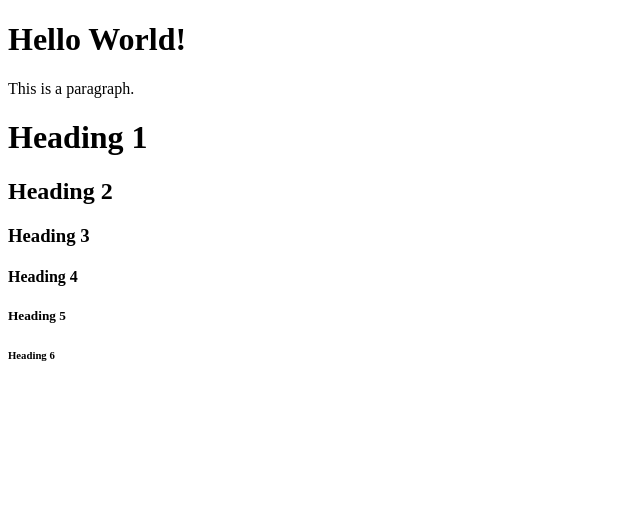
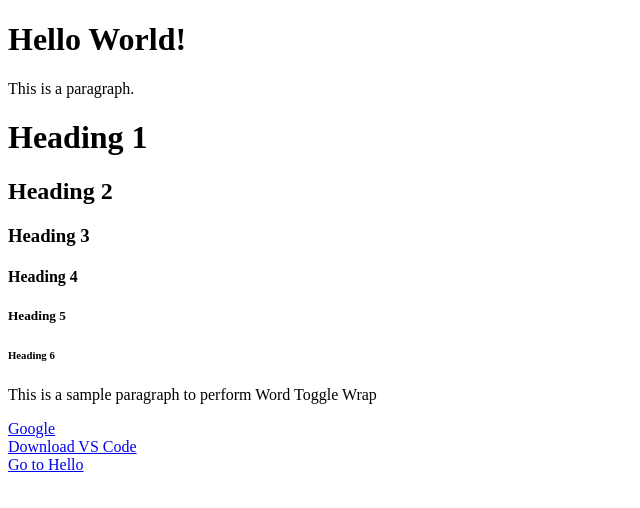
Before and after one commit to KhushiB938/HTML-Tutorial, a plain HTML site: page index.html in a window 1280 px wide. Shown: the whole page, without its empty margins (0-640 px from the left). Drawn offline with Linux system fonts and the light colour scheme.

Commit message:
added new links

```diff
--- a/index.html
+++ b/index.html
@@ -16,5 +16,13 @@
     <h4> Heading 4</h4>
     <h5> Heading 5</h5>
     <h6> Heading 6</h6>
+    <p>This is a sample paragraph to perform Word Toggle Wrap </p>
+
+    <a href="https://www.google.co.in/"> Google </a>
+    <br />
+    <a href="https://code.visualstudio.com/download">Download VS Code</a>
+    <br>
+
+    <a href="/Hello.html">Go to Hello</a>
 </body>
 </html>
```
Also changed, not shown: Hello.html (added, +12 -0 lines).
